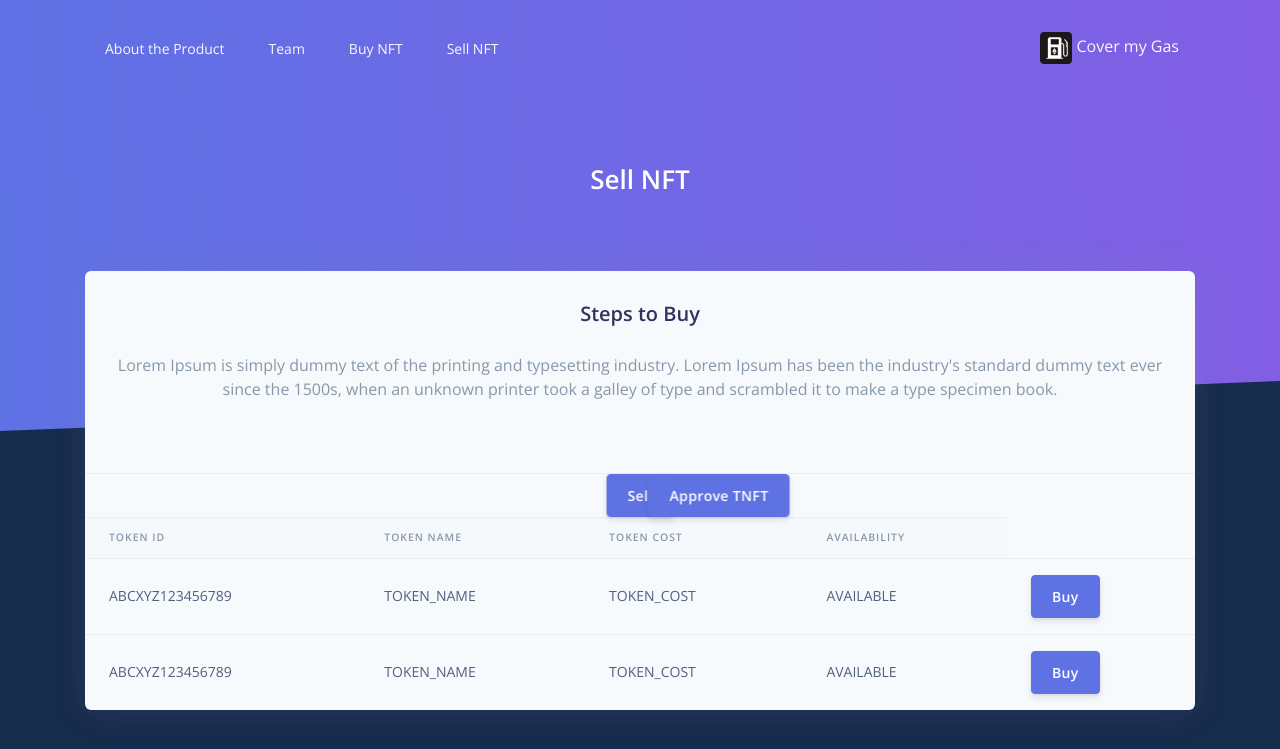
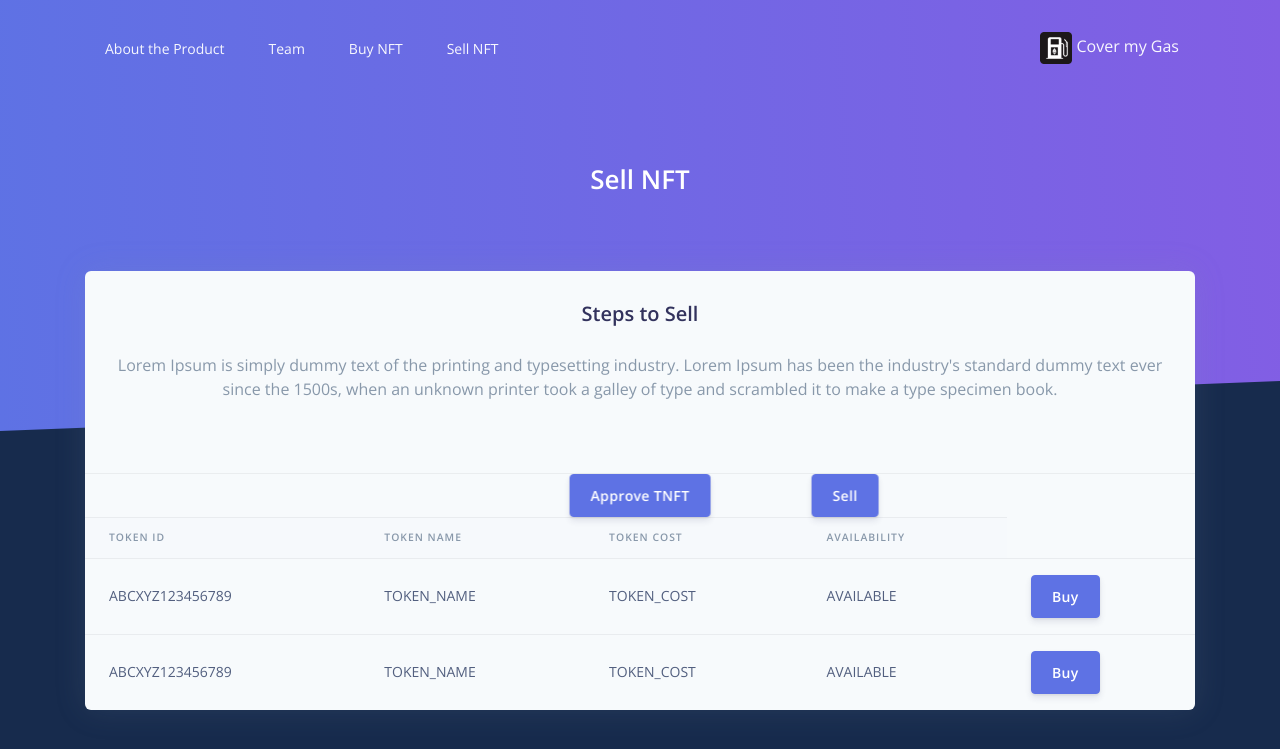
Before and after one commit to adityav1810/covermygas-flask, a Flask app: page /sell in a window 1280 px wide. Shown: the top 749 px of the page. Run offline with Flask 2, Linux system fonts and the light colour scheme; some libraries are stand-ins or nearby versions.

Commit message:
Fixed Buttons

```diff
--- /dev/null
+++ b/requirements.txt
@@ -0,0 +1 @@
+flask
--- a/templates/sell.html
+++ b/templates/sell.html
@@ -1,14 +1,4 @@
-<!--
-=========================================================
-* Argon Dashboard - v1.2.0
-=========================================================
-* Product Page: https://www.creative-tim.com/product/argon-dashboard
 
-* Copyright  Creative Tim (http://www.creative-tim.com)
-* Coded by www.creative-tim.com
-=========================================================
-* The above copyright notice and this permission notice shall be included in all copies or substantial portions of the Software.
--->
 <!DOCTYPE html>
 <html>
 
@@ -115,7 +105,7 @@
           <div class="card bg-secondary border-0">
             <div class="card-header bg-transparent pb-5">
               <div class="text-center mt-2 mb-4">
-                <h2>Steps to Buy </h2>
+                <h2>Steps to Sell </h2>
               </div>
               <div class="text-center text-muted mb-4">Lorem Ipsum is simply dummy text of the printing and typesetting
                 industry. Lorem Ipsum has been the industry's standard dummy text ever since the 1500s, when an unknown
@@ -124,10 +114,12 @@
 
 
             </div>
-            <div>
-            <button class="btn center btn-primary" type="button">Sell</button>
-              <button class="btn center btn-primary" type="button">Approve TNFT</button>
+            <div class = 'row'>
+            <div class = 'col-lg-12' >
+            <button class="btn center btn-primary" type="button" style="margin-right:30px;">Approve TNFT</button>
+              <button class="btn center btn-primary" type="button" style="margin-left:30px;">Sell</button>
             </div>
+          </div>
             <div class="table-responsive">
               <div>
                 <table class="table align-items-center">
```
Also changed, not shown: templates/buy.html (+2 -12 lines).
